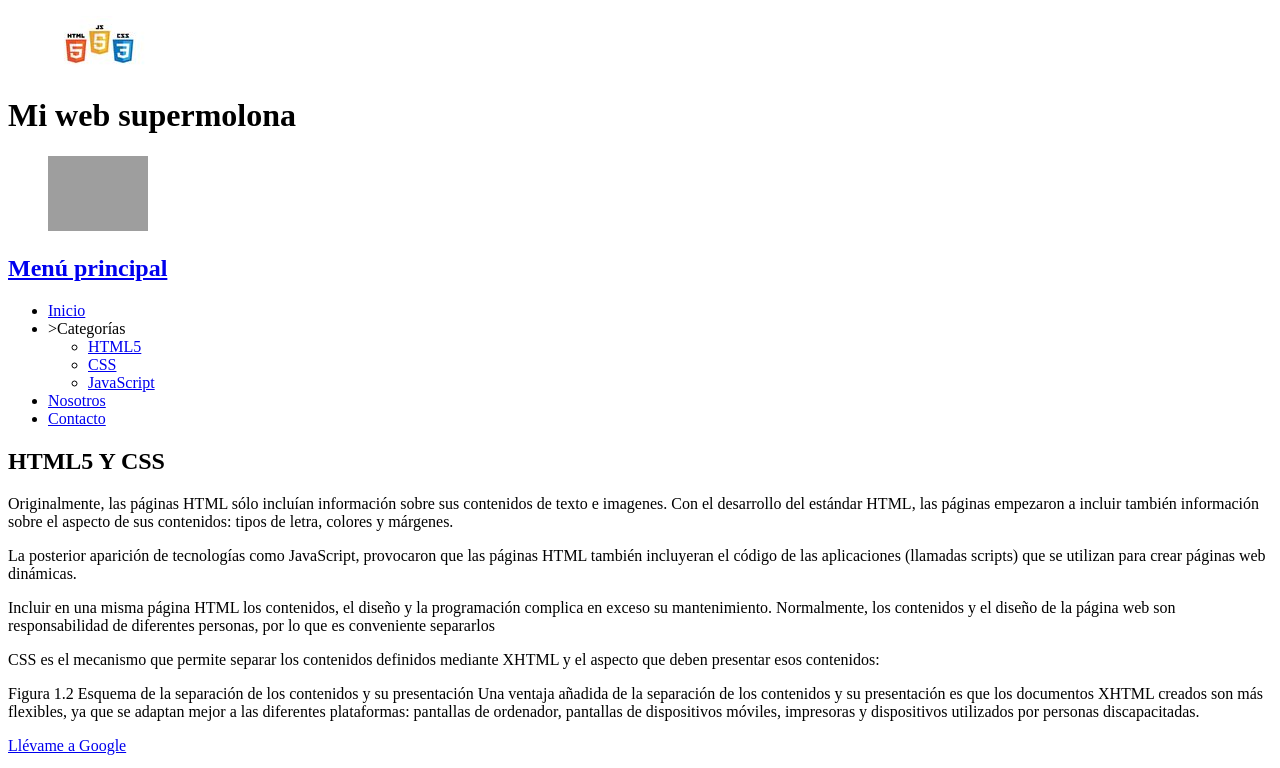
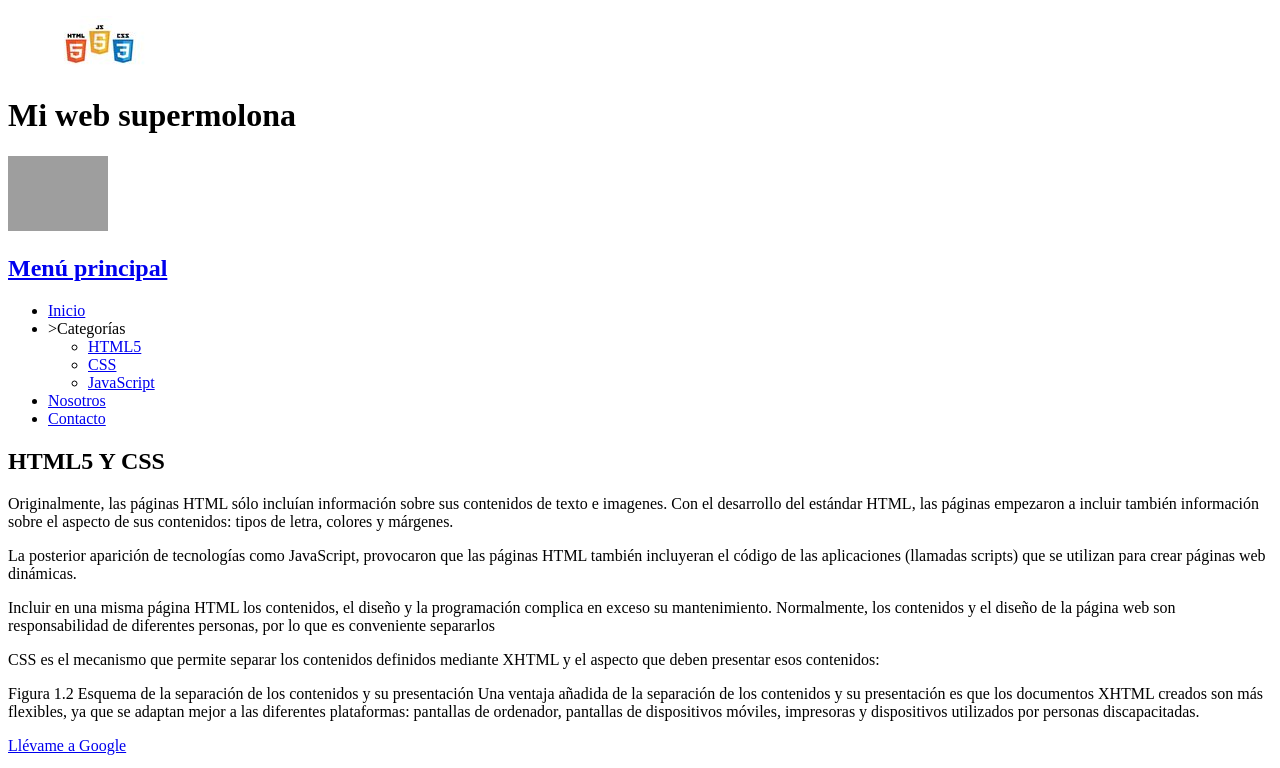
Before and after one commit to taniapblanco/web1, a plain HTML site: page index.html in a window 1280 px wide. Shown: the top 768 px of the page. Drawn offline with Linux system fonts and the light colour scheme; grey boxes are pictures that could not be loaded.

Commit message:
quitar figure

```diff
--- a/index.html
+++ b/index.html
@@ -17,9 +17,8 @@
                 <h1>Mi web supermolona</h1>
 	</header>
 			<a href="../index.html" title ="página principal">
-            <figure>
             	<img src="https://teorema-rd.com/storage/2020/05/Html5-JS-css-logo-1024x576.jpg" width="100px"/>
-            </figure>
+
 	<nav>
 
             <h2 class="pechado">Menú principal</h2>
```
